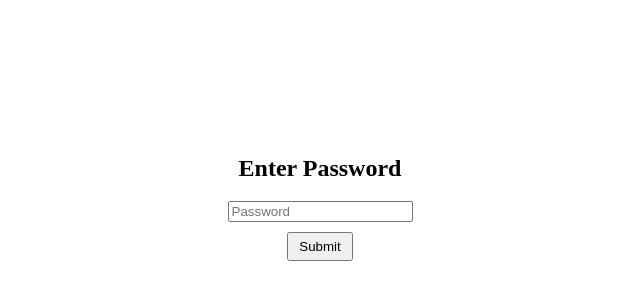
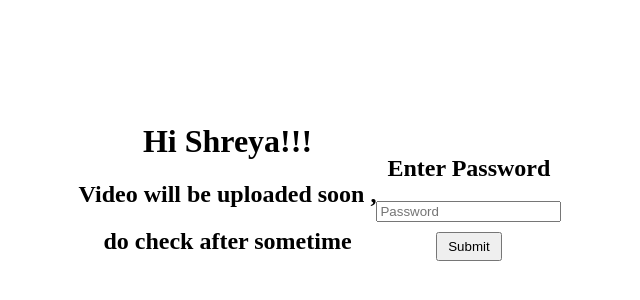
Before and after one commit to ankkol2011/Friend, a plain HTML site: page index.html in a window 1280 px wide. Shown: the part 202-502 px from the top of the page, without its empty margins (320-960 px from the left). Drawn offline with Linux system fonts and the light colour scheme.

Commit message:
Update index.html
added text on website

```diff
--- a/index.html
+++ b/index.html
@@ -46,12 +46,16 @@
             width: 100%;
             height: 100%;
         }
+
+        header {
+            text-align: center;
+            margin-bottom: 20px;
+        }
     </style>
     <script src="https://www.youtube.com/iframe_api"></script>
     <script>
         // Replace '2RPuAW7E-YQ' with the actual YouTube video ID
-        //var videoId = '2RPuAW7E-YQ';
-          var videoId = '8rkwKZzXJ1E';
+        var videoId = '8rkwKZzXJ1E';
         var player;
         function onYouTubeIframeAPIReady() {
             player = new YT.Player('player', {
@@ -89,6 +93,12 @@
     </script>
 </head>
 <body>
+    <header>
+        <h1>Hi Shreya!!!</h1>
+        <h2>Video will be uploaded soon , </h2>
+        <h2>do check after sometime </h2>
+    </header>
+
     <div id="password-form" class="password-form">
         <h2>Enter Password</h2>
         <input type="password" id="password-input" class="password-input" placeholder="Password">
```
